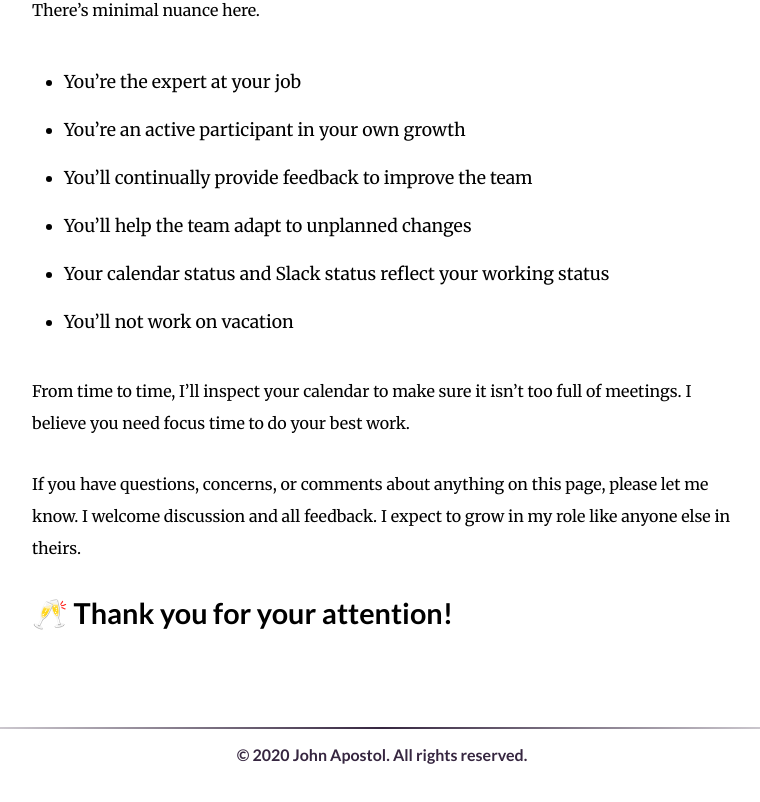
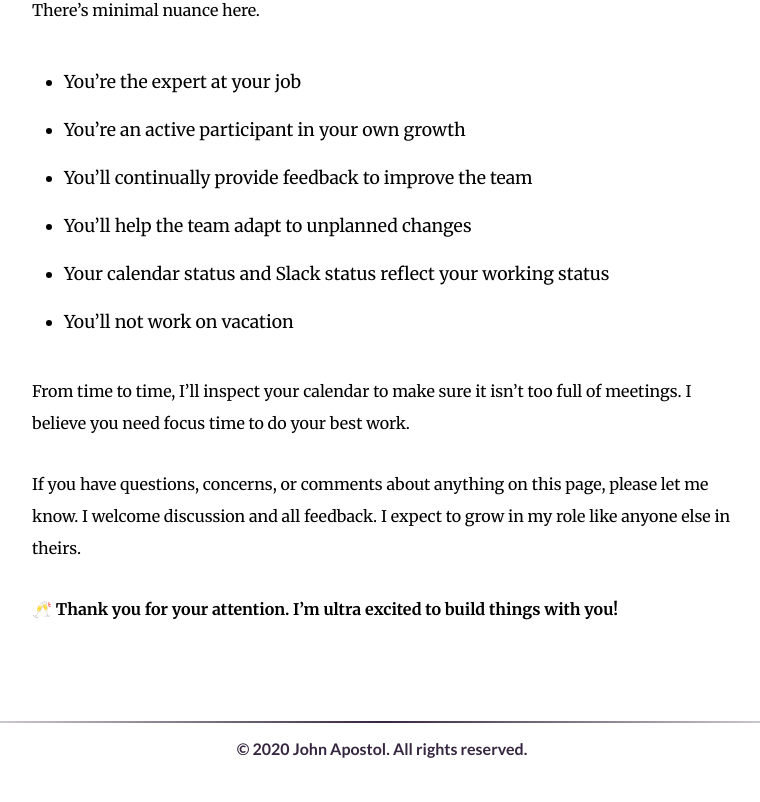
Before and after one commit to johnapost/johnapostol, a Next.js app: page /about/manager in a window 1280 px wide. Shown: the part 5868-6670 px from the top of the page, without its empty margins (258-1018 px from the left). Built offline with nearby package versions, Linux system fonts and the light colour scheme.

Commit message:
Make final edit

```diff
--- a/content/summary.json
+++ b/content/summary.json
@@ -1,5 +1,19 @@
 {
   "fileMap": {
+    "content/2018-08-06.json": {
+      "title": "A Sensible Approach to Developing Product Features",
+      "preview": "It works, it’s reliable, it’s fast, and it feels great!",
+      "slug": "a-sensible-approach-to-developing-product-features",
+      "tags": [
+        "software",
+        "product"
+      ],
+      "dir": "content",
+      "base": "2018-08-06.json",
+      "ext": ".json",
+      "sourceBase": "2018-08-06.md",
+      "sourceExt": ".md"
+    },
     "content/2019-01-30.json": {
       "title": "Using Redux with Vanilla JS",
       "preview": "What follows is an explanation of how I've used Redux to make a production vanilla JS app more maintainable.",
@@ -12,20 +26,6 @@
       "base": "2019-01-30.json",
       "ext": ".json",
       "sourceBase": "2019-01-30.md",
-      "sourceExt": ".md"
-    },
-    "content/2018-08-06.json": {
-      "title": "A Sensible Approach to Developing Product Features",
-      "preview": "It works, it’s reliable, it’s fast, and it feels great!",
-      "slug": "a-sensible-approach-to-developing-product-features",
-      "tags": [
-        "software",
-        "product"
-      ],
-      "dir": "content",
-      "base": "2018-08-06.json",
-      "ext": ".json",
-      "sourceBase": "2018-08-06.md",
       "sourceExt": ".md"
     },
     "content/2019-03-20.json": {
--- a/pages/about/manager.tsx
+++ b/pages/about/manager.tsx
@@ -319,7 +319,13 @@ const Manager: NextPage = () => (
           page, please let me know. I welcome discussion and all feedback. I
           expect to grow in my role like anyone else in theirs.
         </Paragraph>
-        <Heading level={1}>🥂 Thank you for your attention!</Heading>
+        <Paragraph>
+          🥂{" "}
+          <strong>
+            Thank you for your attention. I&rsquo;m ultra excited to build
+            things with you!
+          </strong>
+        </Paragraph>
       </div>
     </main>
     <Footer />
```
Also changed, not shown: 1 other file (tests, documents, lock files or other folders).
